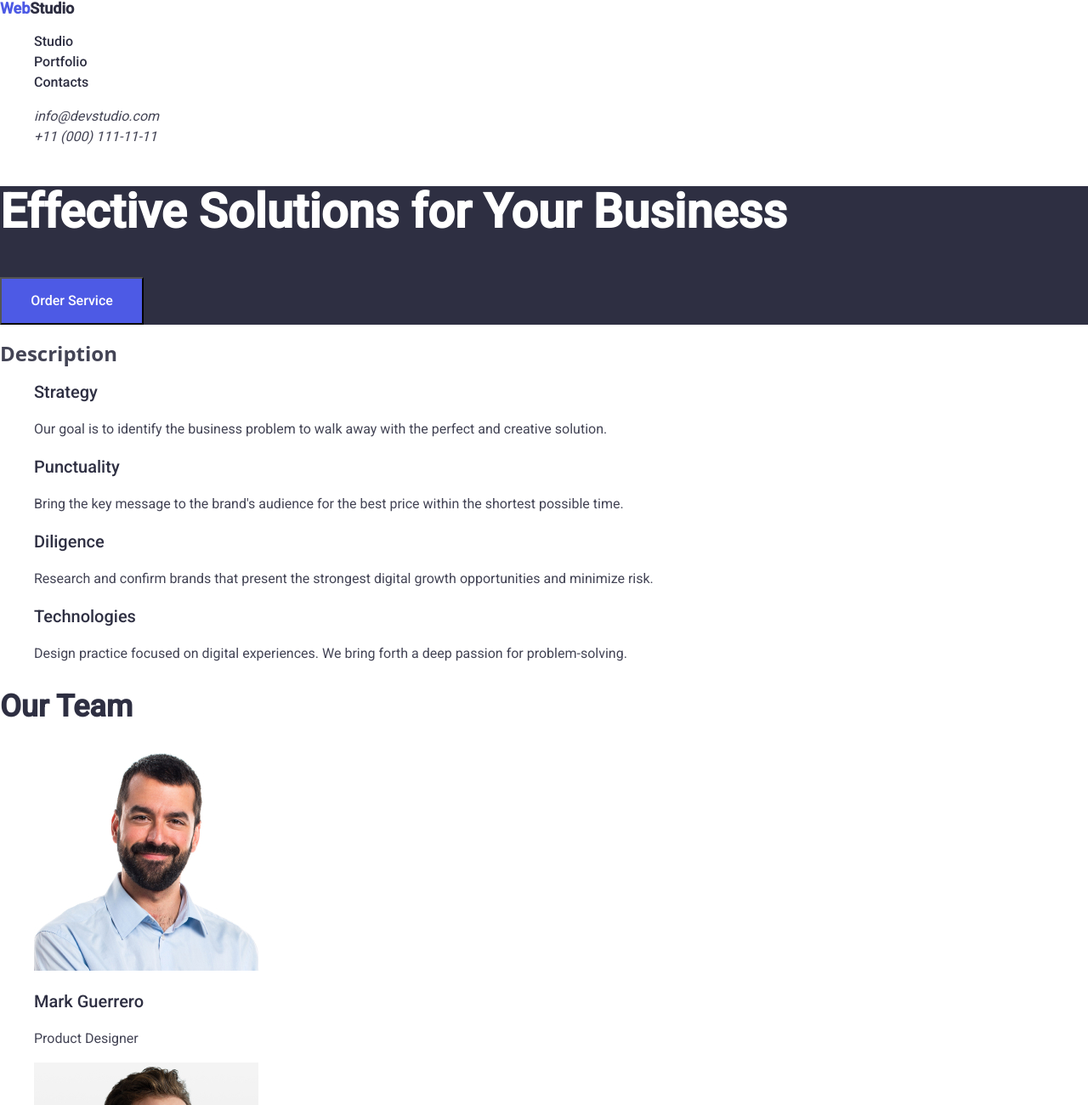
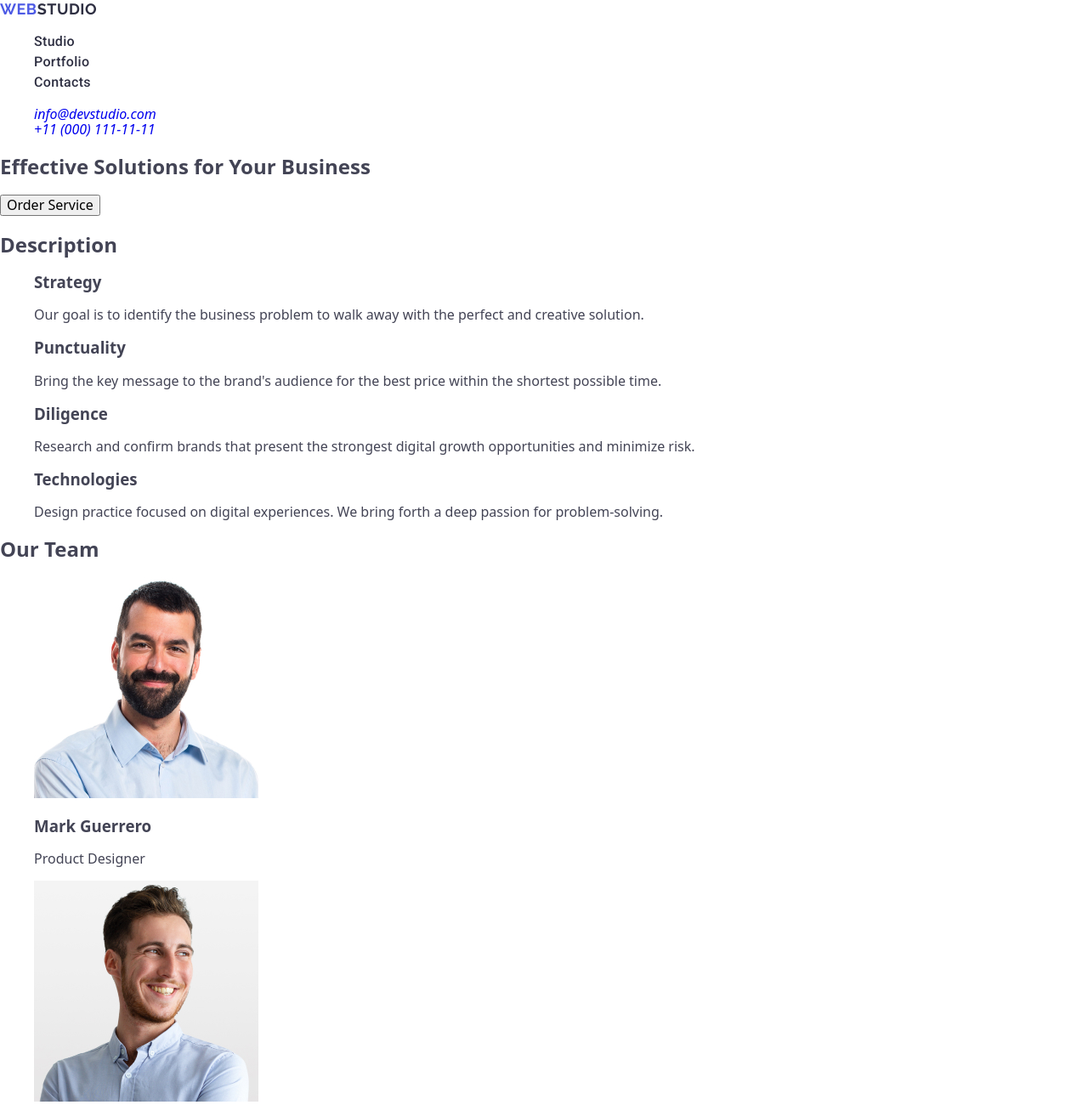
Before and after one commit to HUWTUCH/goit-markup-hw-02, a plain HTML site: page index.html in a window 1280 px wide. Shown: the top 1300 px of the page at 85% size. Drawn offline with nearby package versions, Linux system fonts and the light colour scheme.

Commit message:
comit two(header)

```diff
--- a/css/styles.css
+++ b/css/styles.css
@@ -1,140 +1,45 @@
 body {
-    font-family: 'Montserrat', 'Roboto', sans-serif;
+    font-family: 'Roboto', sans-serif;
     background-color: white;
     color: #434455;
 }
+
 ul, li, a {
     text-decoration: none;
     list-style-type: none;
 }
+
+.logo-web, .studio, .footer-logo, .footer-studio {
+    font-family: 'Raleway', sans-serif;
+    font-weight: 700;
+    font-size: 18px;
+    line-height: 1.17;
+    letter-spacing: 0.03em;
+    text-transform: uppercase;
+}
+
 .logo-web {
     color: #4D5AE5;
-    font-family: 'Roboto';
-    font-weight: 700;
-    font-size: 18px;
 }
+
 .studio {
     color: #2E2F42;
-    font-family: 'Roboto';
-    font-weight: 700;
-    font-size: 18px;
-}
-.nav-list {
 }
 
+/* ... інші стилі ... */
+
+/* Apply letter-spacing to nav links */
 .nav-item > .nav-link {
     font-size: 16px;
-    font-family: 'Roboto';
+    font-family: 'Roboto', sans-serif;
     color: rgba(46, 47, 66, 1);
     font-weight: 500;
     line-height: 24px;
+    letter-spacing: 0.02em; /* Apply only to nav links */
 }
+
 .nav-item > .nav-link:hover,
-.nav-item > .nav-link:focus{
+.nav-item > .nav-link:focus {
     color: #404BBf;
     text-decoration: underline;
 }
-.contact-address {
-}
-
-.contact-list {
-}
-
-.contact-item > a {
-    font-size: 16px;
-    font-family: 'Roboto';
-    font-weight: 400;
-    line-height: 24px;
-    color: rgba(67, 68, 85, 1);
-}
-.contact-item > a:hover,
-.contact-item > a:focus {
-    color: #404BBf;
-}
-
-/*Main header*/
-.main-header {
-    background: rgba(46, 47, 66, 1);
-}
-.main-header > h1 {
-    color: rgba(255, 255, 255, 1);
-    font-weight: 700;
-    font-family: 'Roboto';
-    font-size: 56px;
-    line-height: 60px;
-}
-.main-btn {
-    font-family: 'Roboto';
-    width: 169px;
-    height: 56px;
-    background-color: #4D5AE5;
-    color: white;
-    font-size: 16px;
-    font-weight: 500;
-    line-height: 24px;
-    cursor: pointer;
-}
-.main-btn:hover,
-.main-btn:focus {
-    background-color: rgba(77, 90, 229, 1);
-}
-/* Description */
-.description-item > h3 {
-    font-family: 'Roboto';
-    color: rgba(46, 47, 66, 1);
-    font-weight: 500;
-    font-size: 20px;
-    line-height: 24px;
-}
-.description-item > p {
-    font-family: 'Roboto';
-    color: rgba(67, 68, 85, 1);
-    font-weight: 400;
-    font-size: 16px;
-    line-height: 24px;
-}
-/* Our Team Card */
-.team-card > h2 {
-    font-family: 'Roboto';
-    color: rgba(46, 47, 66, 1);
-    font-size: 36px;
-    font-weight: 700;
-}
-
-.card-item .name {
-    font-family: 'Roboto';
-    color: rgba(46, 47, 66, 1);
-    font-weight: 500;
-    font-size: 20px;
-    line-height: 24px;
-}
-.card-item > p {
-    font-family: 'Roboto';
-    color: rgba(67, 68, 85, 1);
-    font-weight: 400;
-    font-size: 16px;
-    line-height: 24px;
-}
-/* Footer*/
-.footer-logo {
-    color: #4D5AE5;
-    font-family: 'Roboto';
-    font-weight: 700;
-    font-size: 18px;
-}
-footer {
-    background: rgba(46, 47, 66, 1);
-}
-.footer-studio {
-    color: #2E2F42;
-    font-family: 'Roboto';
-    font-weight: 700;
-    font-size: 18px;
-}
-footer > p {
-    font-family: 'Roboto';
-    color: rgba(244, 244, 253, 1);
-    font-weight: 400;
-    font-size: 16px;
-    line-height: 24px;
-}
--- a/index.html
+++ b/index.html
@@ -14,7 +14,7 @@
     >
     <link rel="preconnect" href="https://fonts.googleapis.com">
     <link rel="preconnect" href="https://fonts.gstatic.com" crossorigin>
-    <link href="https://fonts.googleapis.com/css2?family=Montserrat:wght@400;700&family=Roboto:wght@400;500&display=swap" rel="stylesheet">
+    <link href="https://fonts.googleapis.com/css2?family=Raleway:wght@700&family=Roboto:wght@400;500&display=swap" rel="stylesheet">
 </head>
 <body>
 <header>
@@ -25,14 +25,14 @@
                 <a class="nav-link" href="/">Studio</a>
             </li>
             <li class="nav-item">
-                <a class="nav-link" href="/">Portfolio</a>
+                <a class="nav-link" href="/Portfolio">Portfolio</a>
             </li>
             <li class="nav-item">
-                <a class="nav-link" href="/">Contacts</a>
+                <a class="nav-link" href="/Contacts">Contacts</a>
             </li>
         </ul>
     </nav>
-    <address class="contact-address">
+    <address>
         <ul class="contact-list">
             <li class="contact-item">
                 <a class="contact-email" href="mailto:info@devstudio.com">info@devstudio.com</a>
```
